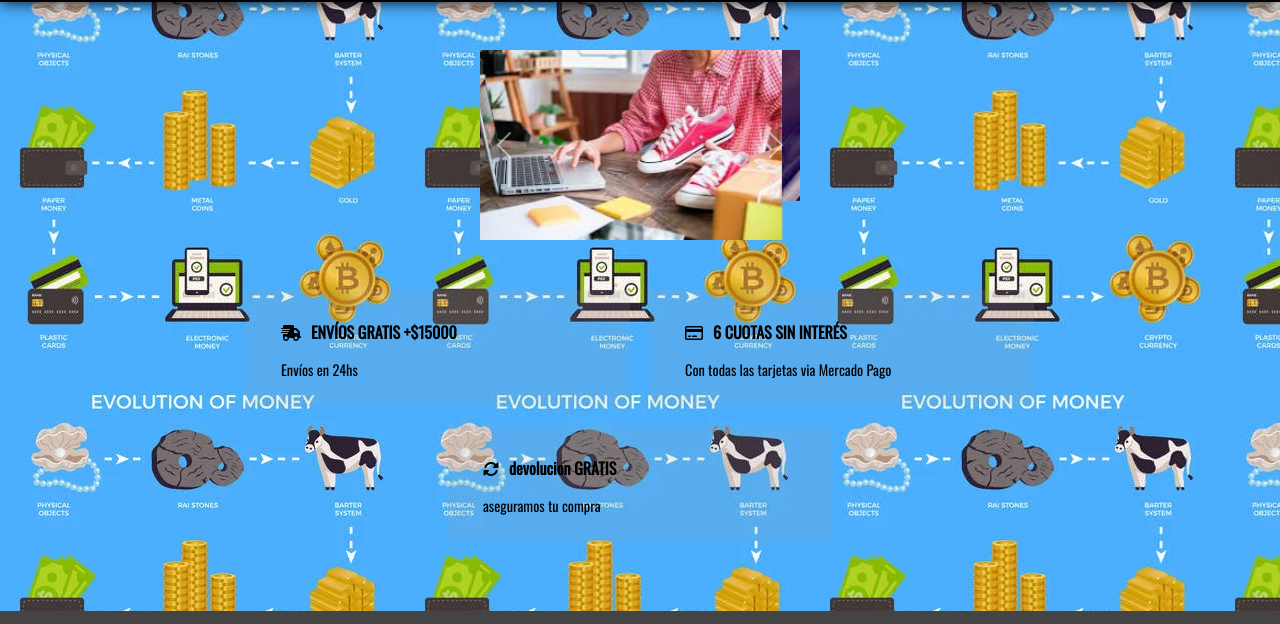
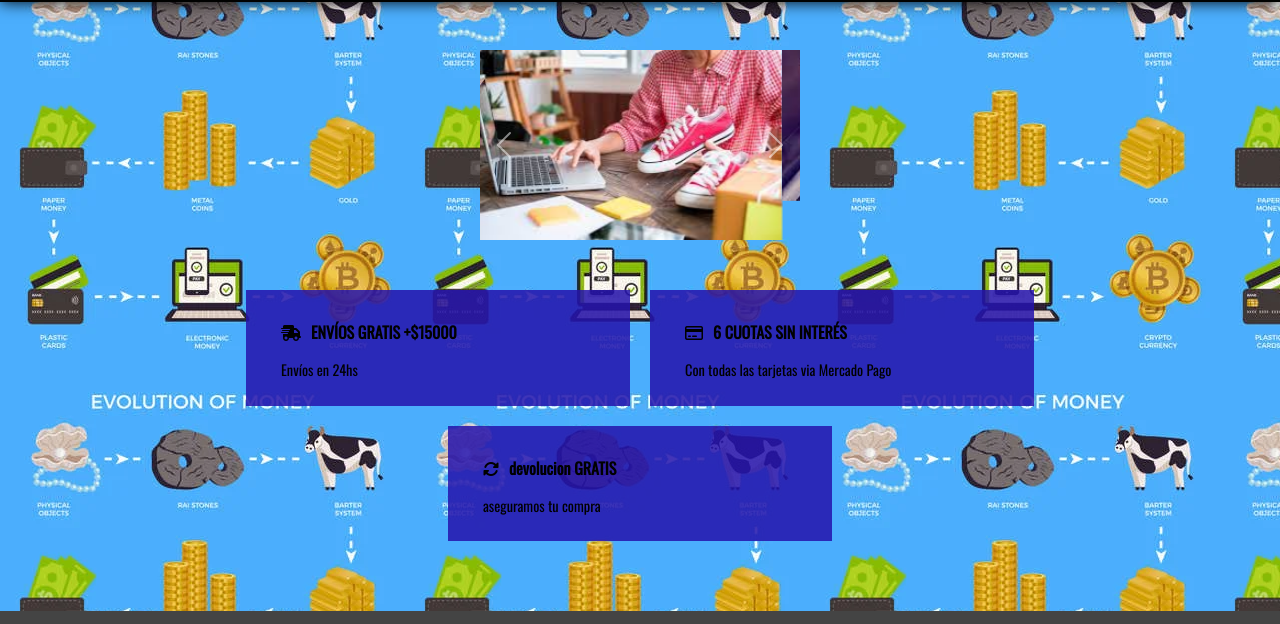
Before and after one commit to fedemoles/CH-Javascript, a website: page index.html in a window 1280 px wide. Shown: the part 82-706 px from the top of the page. Drawn offline with nearby package versions, Linux system fonts and the light colour scheme; files that its build step writes are made by us from their sources.

Commit message:
cambios en botonera

```diff
--- a/scss/_general.scss
+++ b/scss/_general.scss
@@ -11,7 +11,7 @@ $blanco: #f5f5f5;
 $gris: #444444;
 $lila: #c3acb8;
 $lavanda: #d7c1d7d5;
-$transparencia: rgba(158, 158, 158, 0.137);
+$transparencia: rgba(37, 19, 173, 0.855);
 
 /* === GENERAL === */
 body {
```
